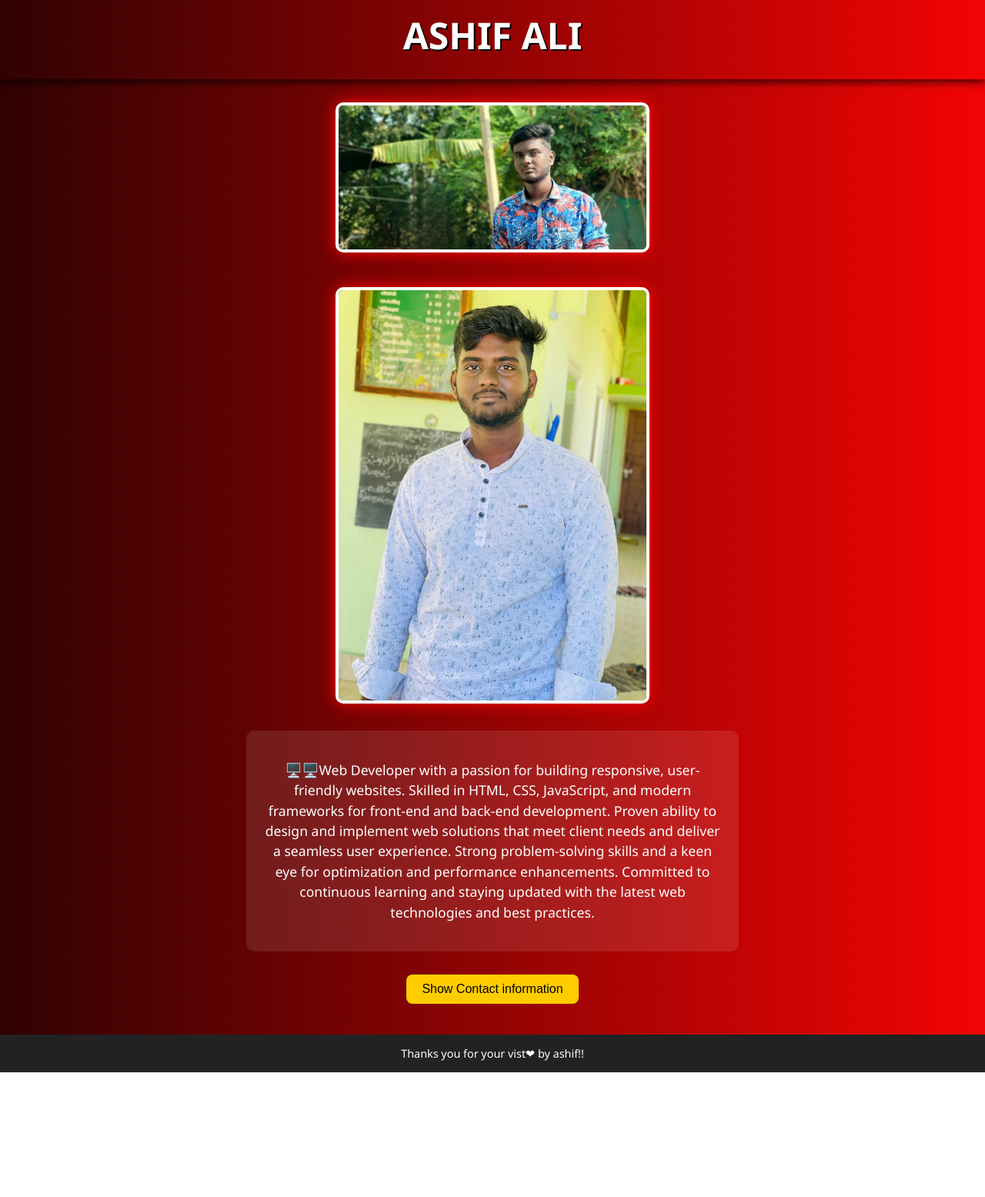
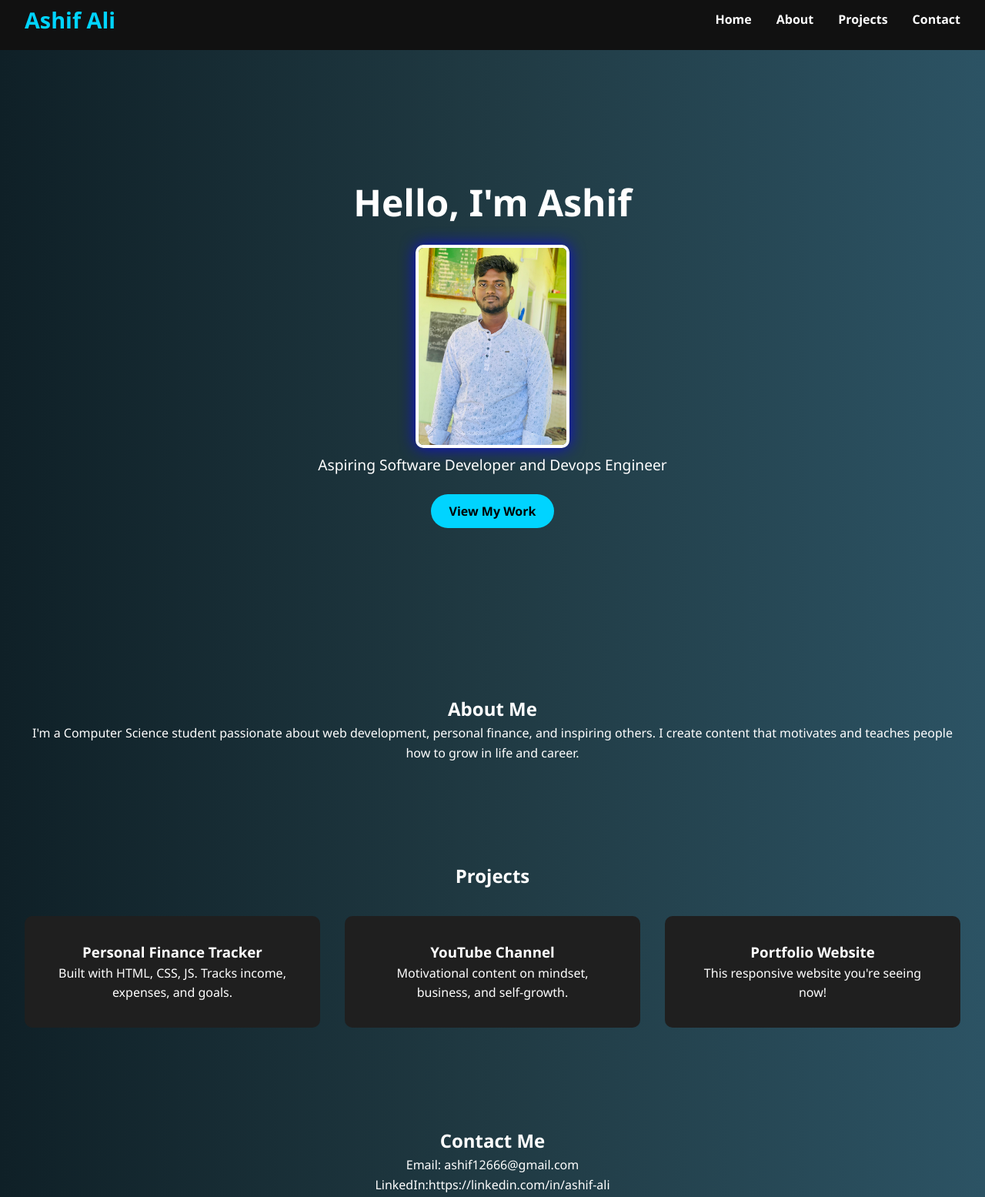
Before and after one commit to ashif-ali-91/Style_sheet_html, a plain HTML site: page index.html in a window 1280 px wide. Shown: the part 13-1568 px from the top of the page at 77% size. Before the commit the page ends 1406 px from the top, so only its background shows below. Drawn offline with Linux system fonts and the light colour scheme.

Commit message:
Add files via upload

```diff
--- a/index.html
+++ b/index.html
@@ -4,138 +4,187 @@
   <meta charset="UTF-8">
   <title>My Superhero - Ashifali</title>
   <style>
+    * {
+  margin: 0;
+  padding: 0;
+  box-sizing: border-box;
+}
+
 body {
   font-family: 'Segoe UI', sans-serif;
-      background: linear-gradient(to right, #300202, #f30404);
+  line-height: 1.6;
+  background: linear-gradient(to right, #0f2027, #203a43, #2c5364);
   color: #fff;
-      text-align: center;
-      margin: 0;
-      padding: 0;
+  scroll-behavior: smooth;
 }
 
 header {
-      background-color:#f43202
-      padding:0px;
-      box-shadow: 0 4px 10px rgba(0, 0, 0, 0.7);
+  background: #111;
+  padding: 1rem 2rem;
+  position: sticky;
+  top: 0;
+  z-index: 100;
 }
 
-    h1 {
-      margin: 0;
-      padding: 2%;
-      font-size: 3em;
-      text-shadow: 2px 2px #000;
+nav {
+  display: flex;
+  justify-content: space-between;
+  align-items: center;
 }
 
+nav h1 {
+  font-size: 1.8rem;
+  color: #00d4ff;
+}
+
+nav ul {
+  display: flex;
+  list-style: none;
+}
+
+nav ul li {
+  margin-left: 2rem;
+}
+
+nav ul li a {
+  color: #fff;
+  text-decoration: none;
+  font-weight: bold;
+  transition: color 0.3s ease;
+}
+
+nav ul li a:hover {
+  color: #00d4ff;
+}
+
+section {
+  padding: 4rem 2rem;
+  text-align: center;
+}
+
+#home .hero {
+  padding: 6rem 2rem;
+  text-align: center;
+}
+
+.hero h2 {
+  font-size: 3rem;
+  margin-bottom: 1rem;
+}
+
+.hero p {
+  font-size: 1.2rem;
+  margin-bottom: 2rem;
+}
+
+.btn {
+  padding: 0.7rem 1.5rem;
+  background: #00d4ff;
+  color: #000;
+  font-weight: bold;
+  border: none;
+  border-radius: 30px;
+  text-decoration: none;
+  transition: background 0.3s ease;
+}
+
+.btn:hover {
+  background: #00aaff;
+  color: #fff;
+}
 img {
-      margin: 30px 0 10px;
-      width: 400px;
-      flex-wrap: wrap;
+
+      width: 200px;
       border-radius: 10px;
       border: 4px solid #fff;
-      box-shadow: 0 0 20px #ff0000;
+      box-shadow: 0 0 20px #0e0bd9;
       transition: transform 0.5s ease;
     }
 
     img:hover {
       transform: scale(1.1) rotate(2deg);
-
-    }
-    .story {
-      max-width: 600px;
-      margin: 20px auto;
-      background: rgba(255, 255, 255, 0.1);
-      padding: 20px;
-      border-radius: 10px;
-      font-size: 1.1em;
-      line-height: 1.5;
     }
 
-    .quote-box {
-      margin-top: 30px;
+#projects .project-grid {
+  display: grid;
+  grid-template-columns: repeat(auto-fit, minmax(280px, 1fr));
+  gap: 2rem;
+  margin-top: 2rem;
 }
 
-    .quote-btn {
-      background-color: #ffcc00;
-      color: #000;
-      border: none;
-      padding: 10px 20px;
-      font-size: 1em;
-      border-radius: 8px;
-      cursor: pointer;
-      transition: background-color 0.3s;
+.card {
+  background: #1f1f1f;
+  padding: 2rem;
+  border-radius: 10px;
+  transition: transform 0.3s ease;
 }
 
-    .quote-btn:hover {
-      background-color: #fff200;
-    }
-
-    input[type="checkbox"] {
-      display: none;
-    }
-
-    .quote {
-      max-width: 500px;
-      margin: 20px auto 0;
-      background-color: rgba(0, 0, 0, 0.6);
-      padding: 15px;
-      border-radius: 10px;
-      font-style: italic;
-      display: none;
-      animation: fadeIn 1s ease-in-out forwards;
-    }
-
-    input[type="checkbox"]:checked ~ .quote {
-      display: block;
-    }
-
-    @keyframes fadeIn {
-      from { opacity: 0; transform: translateY(10px); }
-      to { opacity: 1; transform: translateY(0); }
+.card:hover {
+  transform: translateY(-10px);
+  background: #2d2d2d;
 }
 
 footer {
-      margin-top: 40px;
-      padding: 15px;
-      font-size: 0.9em;
-      background-color: #222;
+  text-align: center;
+  padding: 1.5rem;
+  background: #000;
+  color: #aaa;
 }
   </style>
 </head>
 <body>
-
   <header>
-    <h1><bold>ASHIF ALI</bold></h1>
+    <nav>
+      <h1>Ashif Ali</h1>
+      <ul>
+        <li><a href="#home">Home</a></li>
+        <li><a href="#about">About</a></li>
+        <li><a href="#projects">Projects</a></li>
+        <li><a href="#contact">Contact</a></li>
+      </ul>
+    </nav>
   </header>
 
-  <img src="wb.jpg"   alt="ashif ali">
-  <br>
-    <img src="wb2.jpg"   alt="ashif ali">
+  <section id="home">
+    <div class="hero">
+      <h2>Hello, I'm Ashif</h2>
+      <img a src="wb2.jpg">
+      <p>Aspiring Software Developer and Devops Engineer</p>
+      <a href="#projects" class="btn">View My Work</a>
+    </div>
+  </section>
 
+  <section id="about">
+    <h2>About Me</h2>
+    <p>I'm a Computer Science student passionate about web development, personal finance, and inspiring others. I create content that motivates and teaches people how to grow in life and career.</p>
+  </section>
 
-
-  <div class="story">
-    <p>
-     🖥️🖥️Web Developer with a passion for building responsive, user-friendly websites.
-Skilled in HTML, CSS, JavaScript, and modern frameworks for front-end and back-end development.
-Proven ability to design and implement web solutions that meet client needs and deliver a seamless user experience.
-Strong problem-solving skills and a keen eye for optimization and performance enhancements.
-Committed to continuous learning and staying updated with the latest web technologies and best practices.
-    </p>
+  <section id="projects">
+    <h2>Projects</h2>
+    <div class="project-grid">
+      <div class="card">
+        <h3>Personal Finance Tracker</h3>
+        <p>Built with HTML, CSS, JS. Tracks income, expenses, and goals.</p>
       </div>
-
-  <div class="quote-box">
-    <label for="toggle-quote">
-      <button class="quote-btn">Show Contact information </button>
-    </label>
-    <input type="checkbox" id="toggle-quote" />
-    <div class="quote">
-     "phone:9585523407"  <br> — Ashif ali
+      <div class="card">
+        <h3>YouTube Channel</h3>
+        <p>Motivational content on mindset, business, and self-growth.</p>
+      </div>
+      <div class="card">
+        <h3>Portfolio Website</h3>
+        <p>This responsive website you're seeing now!</p>
       </div>
     </div>
+  </section>
+
+  <section id="contact">
+    <h2>Contact Me</h2>
+    <p>Email: ashif12666@gmail.com</p>
+    <p>LinkedIn:https://linkedin.com/in/ashif-ali</p>
+  </section>
 
   <footer>
-    Thanks you for your vist❤ by ashif!!
+    <p>© 2025 Ashif Ali. All rights reserved.</p>
   </footer>
-
 </body>
 </html>
```
Lines whose indentation alone changed are shown as unchanged.
